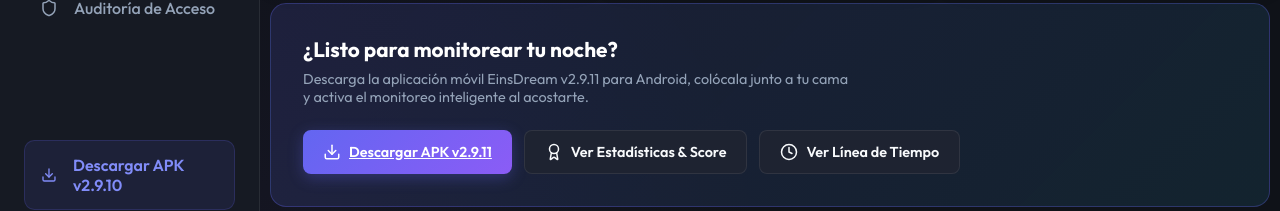
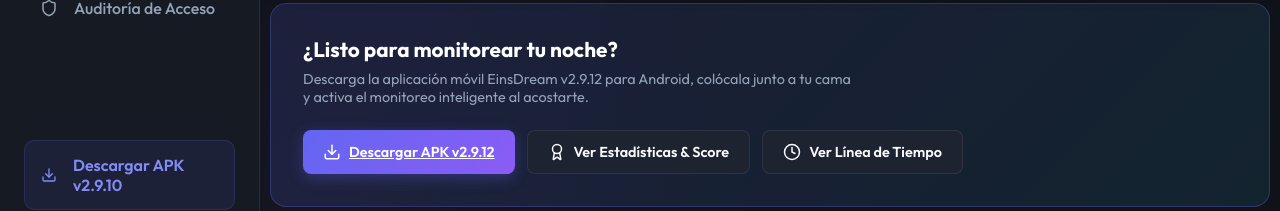
Before and after one commit to yuriEGV/einsdreamfrntnd, a React (Vite) app: page /monitor in a window 1280 px wide. Shown: the part 504-715 px from the top of the page. Built offline with nearby package versions, Linux system fonts and the light colour scheme; no server answers; sample sign-in values are in the browser's storage.

Commit message:
fix(v2.9.12): Incorpora activo de audio y actualiza version a v2.9.12

```diff
--- a/package.json
+++ b/package.json
@@ -1,7 +1,7 @@
 {
   "name": "frontend",
   "private": true,
-  "version": "2.9.11",
+  "version": "2.9.12",
   "type": "module",
   "scripts": {
     "dev": "vite",
--- a/src/components/Sidebar.jsx
+++ b/src/components/Sidebar.jsx
@@ -27,7 +27,7 @@
         fetch(`${BASE_URL}/api/app-version`)
             .then(res => res.json())
             .then(data => {
-                // Never downgrade below v2.9.11
+                // Never downgrade below v2.9.12
                 if (data && data.version && data.version >= '2.9.10') {
                     setApkVersion(data.version);
                 }
--- a/src/pages/AudioSessionsList.jsx
+++ b/src/pages/AudioSessionsList.jsx
@@ -130,7 +130,7 @@
                                 {nightSessions.length}
                             </div>
                             <div style={{ fontSize: '0.75rem', color: '#38BDF8', marginTop: '0.35rem', fontWeight: '600' }}>
-                                📱 Sincronizadas desde app v2.9.11
+                                📱 Sincronizadas desde app v2.9.12
                             </div>
                         </div>
 
@@ -198,7 +198,7 @@
                                     Aún no hay sesiones nocturnas sincronizadas
                                 </div>
                                 <p style={{ color: 'var(--text-secondary)', fontSize: '0.85rem', maxWidth: '500px', margin: '0 auto 1.5rem' }}>
-                                    Para ver estadísticas reales aquí, inicia una grabación en la app móvil Einsdream v2.9.11, finalízala por la mañana y pulsa <strong>"Sincronizar con sistema web"</strong> en la pestaña <strong>Score</strong>.
+                                    Para ver estadísticas reales aquí, inicia una grabación en la app móvil Einsdream v2.9.12, finalízala por la mañana y pulsa <strong>"Sincronizar con sistema web"</strong> en la pestaña <strong>Score</strong>.
                                 </p>
                             </div>
                         ) : (
@@ -261,7 +261,7 @@
                                                         color: '#818CF8',
                                                         marginTop: '0.35rem'
                                                     }}>
-                                                        📱 App v2.9.11
+                                                        📱 App v2.9.12
                                                     </span>
                                                 </td>
 
--- a/src/pages/ClientDashboard.jsx
+++ b/src/pages/ClientDashboard.jsx
@@ -245,7 +245,7 @@
                     }}>
                         <div>
                             <div style={{ fontWeight: '600', color: 'white', fontSize: '0.9rem' }}>App Android Lista</div>
-                            <div style={{ fontSize: '0.75rem', color: 'var(--text-secondary)' }}>v2.9.11 para Monitoreo Continuo</div>
+                            <div style={{ fontSize: '0.75rem', color: 'var(--text-secondary)' }}>v2.9.12 para Monitoreo Continuo</div>
                         </div>
                         <a
                             href={`${BASE_URL}/download/apk`}
@@ -255,7 +255,7 @@
                             style={{ padding: '0.4rem 0.8rem', fontSize: '0.8rem', textDecoration: 'none' }}
                         >
                             <Download size={14} />
-                            <span>APK v2.9.11</span>
+                            <span>APK v2.9.12</span>
                         </a>
                     </div>
                 </div>
--- a/src/pages/DiagnosticsPage.jsx
+++ b/src/pages/DiagnosticsPage.jsx
@@ -268,7 +268,7 @@
                         <div style={{ display: 'flex', justifyContent: 'space-between', alignItems: 'center' }}>
                             <span style={{ color: 'var(--text-secondary)', fontSize: '0.9rem' }}>App Móvil Nativa</span>
                             <span style={{ color: '#818CF8', fontWeight: '600', fontSize: '0.85rem' }}>
-                                Einsdream v2.9.11
+                                Einsdream v2.9.12
                             </span>
                         </div>
                     </div>
--- a/src/pages/NightMonitor.jsx
+++ b/src/pages/NightMonitor.jsx
@@ -129,7 +129,7 @@
                         ¿Listo para monitorear tu noche?
                     </h2>
                     <p style={{ color: 'var(--text-secondary)', fontSize: '0.9rem', margin: 0, maxWidth: '550px' }}>
-                        Descarga la aplicación móvil EinsDream v2.9.11 para Android, colócala junto a tu cama y activa el monitoreo inteligente al acostarte.
+                        Descarga la aplicación móvil EinsDream v2.9.12 para Android, colócala junto a tu cama y activa el monitoreo inteligente al acostarte.
                     </p>
                 </div>
 
@@ -142,7 +142,7 @@
                         style={{ padding: '0.75rem 1.25rem', fontSize: '0.9rem', gap: '0.5rem' }}
                     >
                         <Download size={18} />
-                        <span>Descargar APK v2.9.11</span>
+                        <span>Descargar APK v2.9.12</span>
                     </a>
                     <button
                         onClick={() => navigate('/recordings')}
--- a/src/pages/SettingsPage.jsx
+++ b/src/pages/SettingsPage.jsx
@@ -215,7 +215,7 @@
                             style={{ padding: '0.75rem 1.5rem', textDecoration: 'none' }}
                         >
                             <Download size={18} />
-                            <span>Descargar APK (v2.9.11)</span>
+                            <span>Descargar APK (v2.9.12)</span>
                         </a>
                     </div>
                 </div>
```
Also changed, not shown: 1 other file (tests, documents, lock files or other folders).
